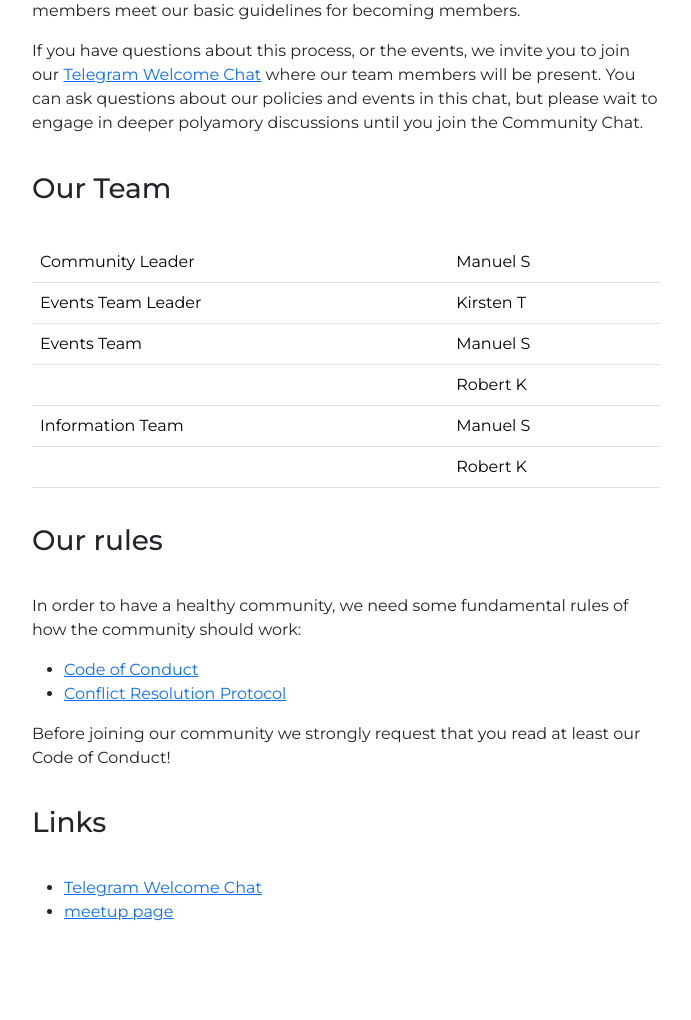
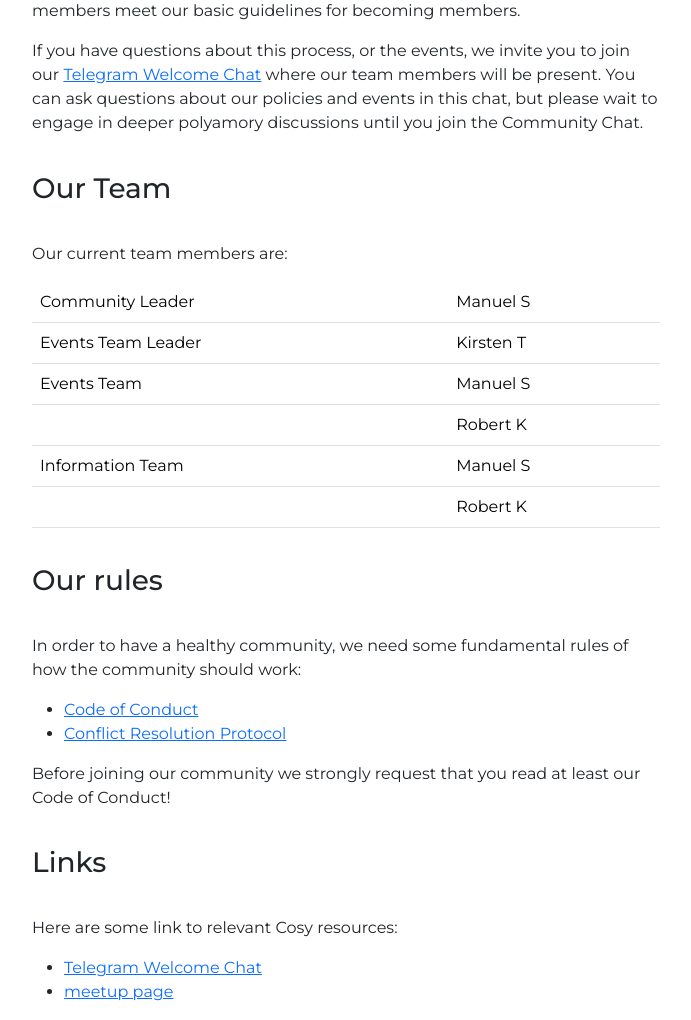
Before and after one commit to mayhem/cosypolyamory.org, a Flask app: page / in a window 1280 px wide. Shown: the part 1176-2196 px from the top of the page, without its empty margins (294-985 px from the left). Before the commit the page ends 2097 px from the top, so only its background shows below. Run offline with Flask 3, Linux system fonts and the light colour scheme; some libraries are stand-ins or nearby versions.

Commit message:
Minor tweaks

```diff
--- a/templates/index.html
+++ b/templates/index.html
@@ -40,6 +40,10 @@ We’d love to have you, please join our community and let us know what interest
         </p>
 
         <h3>Our Team</h3>
+
+        <p>
+            Our current team members are:
+        </p>
 
         <table class="table">
         <tr>
@@ -85,6 +89,10 @@ We’d love to have you, please join our community and let us know what interest
 
         <h3>Links</h3>
 
+        <p>
+        Here are some link to relevant Cosy resources:
+        </p>
+
         <ul>
           <li><a target=”_blank” href="https://t.me/+zHxhD4z5R31hYThi">Telegram Welcome Chat</a></li>
           <li><a href="https://www.meetup.com/g/cosy-polyamory-community/">meetup page</a></li>
```
